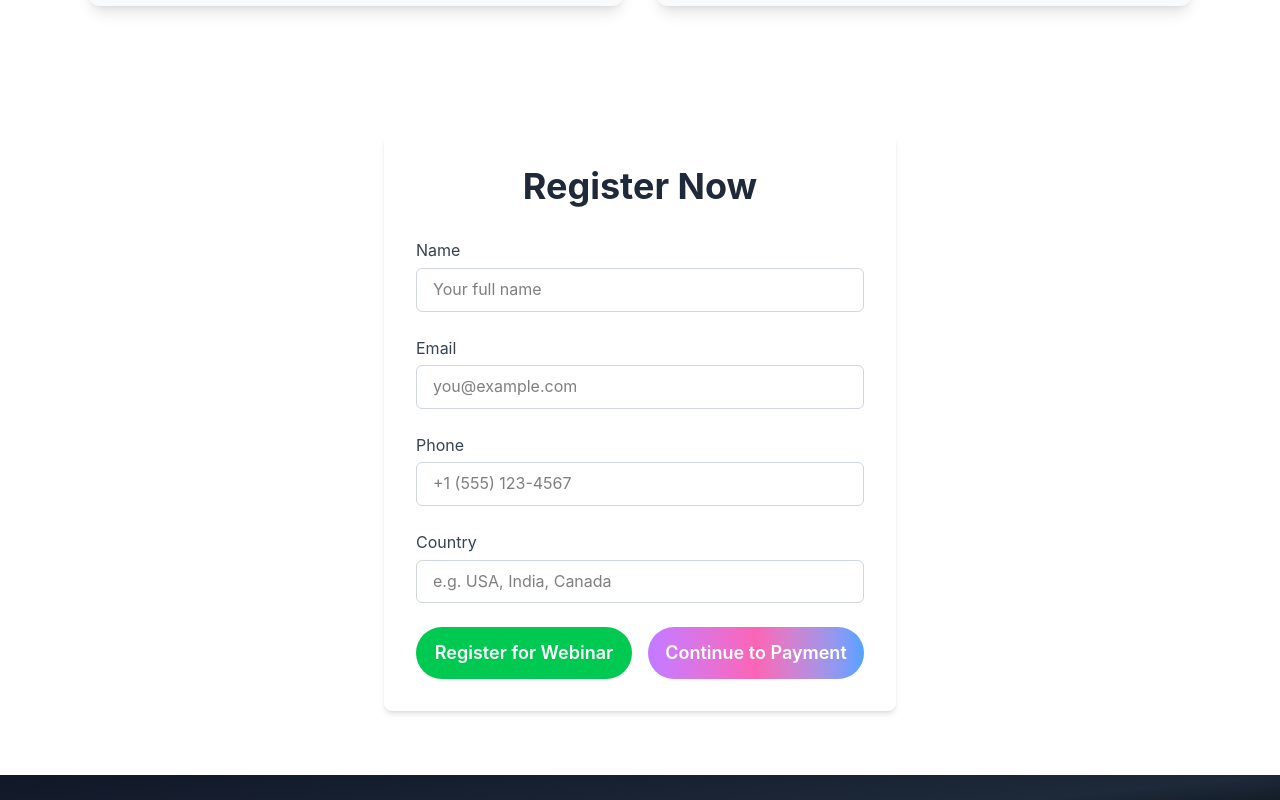
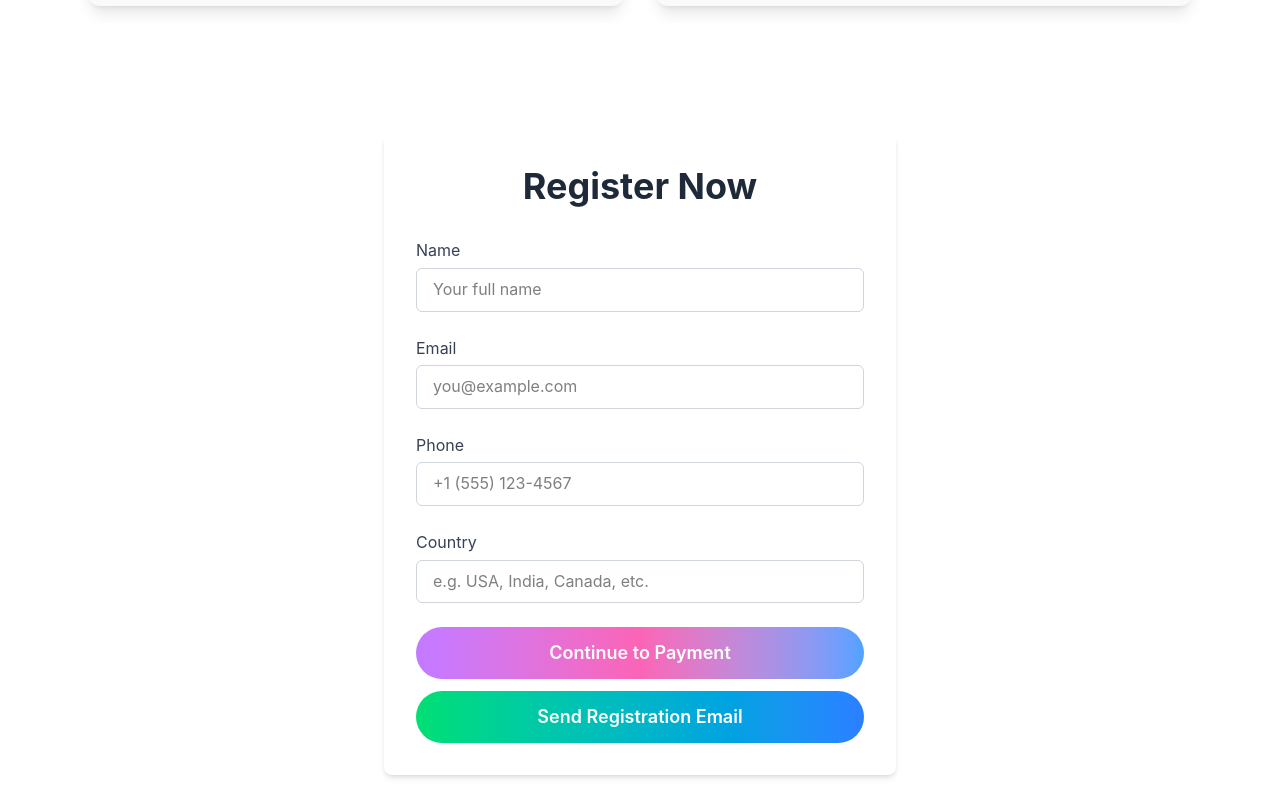
Before and after one commit to bub655/cahnstudios, a React (Vite) app: page / in a window 1280 px wide. Shown: the part 1720-2520 px from the top of the page. Built offline with nearby package versions, Linux system fonts and the light colour scheme; no server answers; the HTML template or start-up script is replaced by a standard one.

Commit message:
made some form.jsx changes

```diff
--- a/src/components/Form.jsx
+++ b/src/components/Form.jsx
@@ -5,54 +5,129 @@ const Form = () => {
     name: '',
     email: '',
     phone: '',
-    country: '',
+    country: ''
   });
-  const [status, setStatus] = useState('');
+  const [isSubmitting, setIsSubmitting] = useState(false);
+  const [message, setMessage] = useState('');
 
   const handleChange = (e) => {
     setFormData({
       ...formData,
-      [e.target.name]: e.target.value,
+      [e.target.name]: e.target.value
     });
   };
 
-  // 1) “Send Info” button: POST formData to /api/contact → sends two emails
-  const sendInfo = async () => {
-    setStatus('Sending email…');
+  const handleSubmit = async () => {
+    if (!formData.name || !formData.email || !formData.phone || !formData.country) {
+      setMessage('Please fill in all fields.');
+      return;
+    }
+
+    setIsSubmitting(true);
+
     try {
-      const response = await fetch('https://your-backend-domain.com/api/contact', {
+      // Send registration data to your backend
+      const response = await fetch('https://your-backend-url.com/api/contact', {
         method: 'POST',
-        headers: { 'Content-Type': 'application/json' },
-        body: JSON.stringify(formData),
+        headers: {
+          'Content-Type': 'application/json',
+        },
+        body: JSON.stringify({
+          name: formData.name,
+          email: formData.email,
+          phone: formData.phone,
+          country: formData.country
+        })
       });
-      const data = await response.json();
-      if (data.success) {
-        setStatus('Email sent successfully!');
+
+      const result = await response.json();
+
+      if (response.ok && result.success) {
+        setMessage('Registration successful! Redirecting to payment...');
+
+        // Store data in memory for payment page (since sessionStorage isn't available)
+        window.registrationData = formData;
+
+        // Redirect to payment after a short delay
+        setTimeout(() => {
+          // window.location.href = '/payment-selection';
+          setMessage('Payment redirect would happen here');
+        }, 2000);
       } else {
-        console.error('Backend error:', data.error);
-        setStatus('Failed to send email. Please try again.');
+        setMessage(result.error || 'Registration failed. Please try again.');
       }
-    } catch (err) {
-      console.error('Network error:', err);
-      setStatus('Error sending email. Try again later.');
+
+    } catch (error) {
+      console.error('Registration error:', error);
+      setMessage('Network error. Please check your connection and try again.');
     }
+
+    setIsSubmitting(false);
   };
 
-  // 2) “Continue to Payment” button: store in sessionStorage and redirect
-  const handleSubmit = (e) => {
-    e.preventDefault();
-    sessionStorage.setItem('registrationData', JSON.stringify(formData));
-    window.location.href = '/payment-selection';
+  const sendEmail = async () => {
+    if (!formData.name || !formData.email || !formData.phone || !formData.country) {
+      setMessage('Please fill in all fields before sending email.');
+      return;
+    }
+
+    setIsSubmitting(true);
+
+    try {
+      // Send registration data to your backend
+      const response = await fetch('https://cahnstudios.com/api/contact', {
+        method: 'POST',
+        headers: {
+          'Content-Type': 'application/json',
+        },
+        body: JSON.stringify({
+          name: formData.name,
+          email: formData.email,
+          phone: formData.phone,
+          country: formData.country
+        })
+      });
+
+      const result = await response.json();
+
+      if (response.ok && result.success) {
+        setMessage('Registration successful! Confirmation emails sent.');
+        // Optionally clear the form
+        // setFormData({ name: '', email: '', phone: '', country: '' });
+      } else {
+        setMessage(result.error || 'Registration failed. Please try again.');
+      }
+
+    } catch (error) {
+      console.error('Registration error:', error);
+      setMessage('Network error. Please check your connection and try again.');
+    }
+
+    setIsSubmitting(false);
   };
 
   return (
-    <section id="register-section" className="py-16 bg-white flex justify-center">
-      <div className="w-full max-w-lg bg-white rounded-lg shadow-md px-4 py-6 md:px-8 md:py-8">
-        <h2 className="text-3xl md:text-4xl font-bold text-gray-800 mb-6 md:mb-8 text-center">
+    <section
+      id="register-section"
+      className="py-16 bg-white flex justify-center"
+    >
+      <div className="w-full max-w-lg bg-white rounded-lg shadow-md p-8">
+        <h2 className="text-4xl font-bold text-gray-800 mb-8 text-center">
           Register Now
         </h2>
 
-        <form onSubmit={handleSubmit} className="space-y-4 md:space-y-6">
+        {message && (
+          <div className={`mb-4 p-3 rounded-md text-center ${
+            message.includes('Error') || message.includes('fill in')
+              ? 'bg-red-100 text-red-700'
+              : 'bg-green-100 text-green-700'
+          }`}>
+            {message}
+          </div>
+        )}
+
+        <div className="space-y-6">
+
           <div className="flex flex-col">
             <label htmlFor="name" className="text-gray-700 mb-1">
               Name
@@ -113,30 +188,28 @@ const Form = () => {
               onChange={handleChange}
               required
               className="w-full px-4 py-2 border border-gray-300 rounded-md focus:outline-none focus:ring-2 focus:ring-blue-300"
-              placeholder="e.g. USA, India, Canada"
+              placeholder="e.g. USA, India, Canada, etc."
             />
           </div>
 
-          {/* Buttons: stack on mobile, side-by-side on md+ */}
-          <div className="flex flex-col space-y-4 md:flex-row md:space-y-0 md:space-x-4">
+          <div className="space-y-3">
             <button
-              type="button"
-              onClick={sendInfo}
-              className="w-full md:w-1/2 py-3 text-base md:text-lg font-semibold rounded-full bg-green-500 text-white hover:bg-green-600 transition"
+              onClick={handleSubmit}
+              disabled={isSubmitting}
+              className="w-full py-3 text-lg font-semibold transition rounded-full bg-gradient-to-r from-purple-400 via-pink-400 to-blue-400 text-white hover:from-purple-500 hover:via-pink-500 hover:to-blue-500 disabled:opacity-50 disabled:cursor-not-allowed"
             >
-              Register for Webinar
+              {isSubmitting ? 'Processing...' : 'Continue to Payment'}
             </button>
 
             <button
-              type="submit"
-              className="w-full md:w-1/2 py-3 text-base md:text-lg font-semibold rounded-full bg-gradient-to-r from-purple-400 via-pink-400 to-blue-400 text-white hover:from-purple-500 hover:via-pink-500 hover:to-blue-500 transition"
+              onClick={sendEmail}
+              disabled={isSubmitting}
+              className="w-full py-3 text-lg font-semibold transition rounded-full bg-gradient-to-r from-green-400 to-blue-500 text-white hover:from-green-500 hover:to-blue-600 disabled:opacity-50 disabled:cursor-not-allowed"
             >
-              Continue to Payment
+              {isSubmitting ? 'Processing...' : 'Send Registration Email'}
             </button>
           </div>
-        </form>
-
-        {status && <p className="mt-4 text-center text-sm text-gray-600">{status}</p>}
+        </div>
       </div>
     </section>
   );
```
